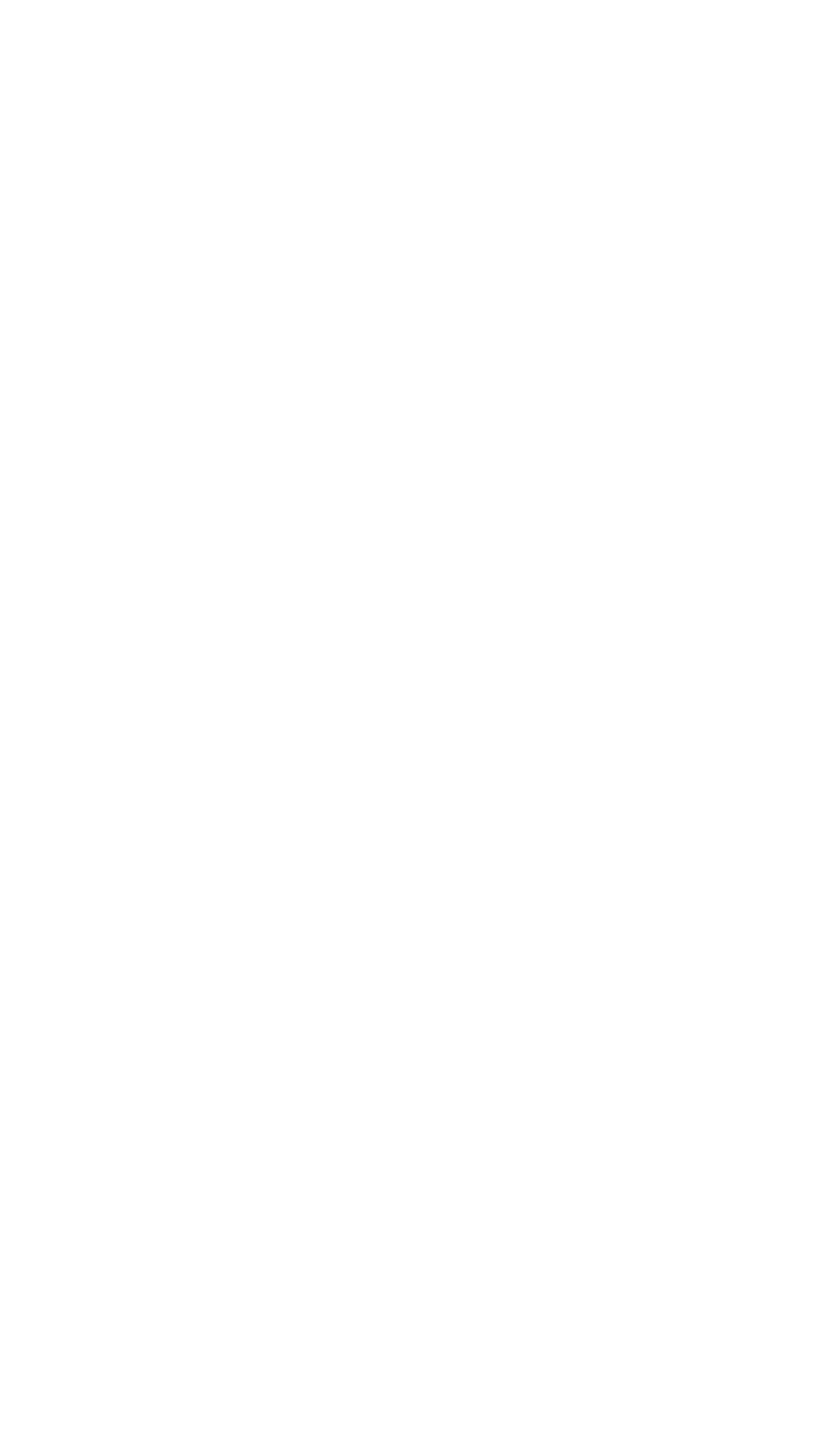
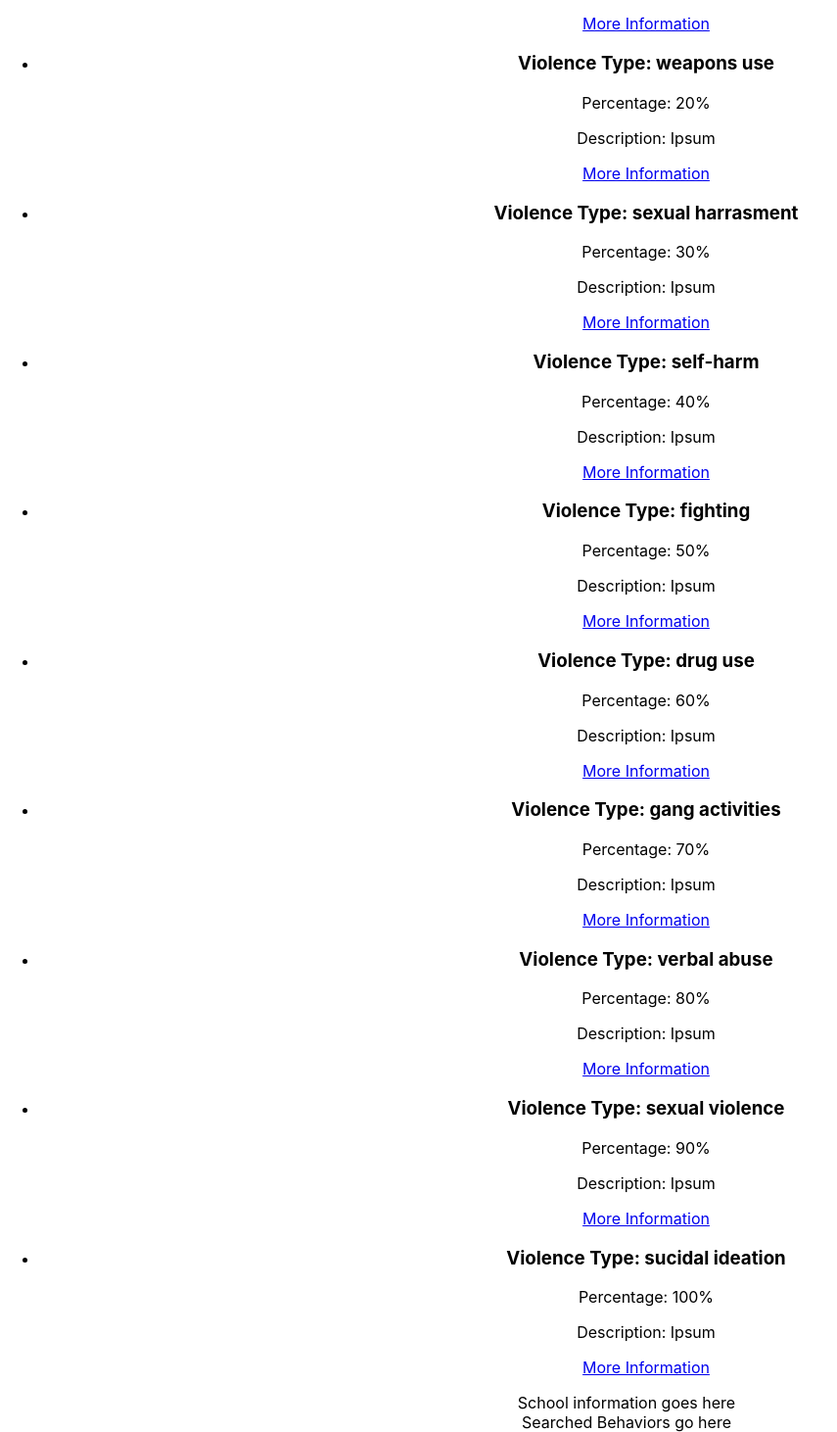
Before and after one commit to NoSchoolViolence/Lantern_Web_App, a React (Create React App) app in the folder lantern/: page /results in a window 1280 px wide. Shown: the part 270-1732 px from the top of the page at 98% size, without its empty margins (0-855 px from the left). Before the commit the page ends 800 px from the top, so only its background shows below. Built offline with nearby package versions, Linux system fonts and the light colour scheme.

Commit message:
hard coded results page

```diff
--- a/lantern/package.json
+++ b/lantern/package.json
@@ -5,7 +5,6 @@
   "dependencies": {
     "react": "^16.6.3",
     "react-dom": "^16.6.3",
-
     "react-router-dom": "^4.3.1",
     "react-scripts": "2.1.1"
   },
--- a/lantern/src/App.js
+++ b/lantern/src/App.js
@@ -4,6 +4,7 @@ import { BrowserRouter, Route } from 'react-router-dom';
 import ROUTES from './routes';
 import './App.css';
 import Search from './search/Search';
+import Results from './results/results';
 
 
 class App extends Component {
@@ -11,10 +12,13 @@ class App extends Component {
     return (
       <div className="App">
         <BrowserRouter>
-          <Route exact path={ROUTES.LANDING} component={Landing}/>
+          <Route exact path={ROUTES.LANDING} component={Landing} />
         </BrowserRouter>
         <BrowserRouter>
-          <Route path={ROUTES.SEARCH} component={Search}/>
+          <Route path={ROUTES.SEARCH} component={Search} />
+        </BrowserRouter>
+        <BrowserRouter>
+          <Route path={ROUTES.RESULTS} component={Results} />
         </BrowserRouter>
       </div>
     );
--- /dev/null
+++ b/lantern/src/results/components/correllationList.js
@@ -0,0 +1,192 @@
+import React, { Component } from "react";
+// import Modal from 'modal';
+let data = [
+  {
+    id: "1",
+    name: "bullying",
+    percentage: 10,
+    description: "Ipsum",
+    link: 'placeholder'
+  },
+  {
+    id: "2",
+    name: "weapons use",
+    percentage: 20,
+    description: "Ipsum",
+    link: 'placeholder'
+  },
+  {
+    id: "3",
+    name: "sexual harrasment",
+    percentage: 30,
+    description: "Ipsum",
+    link: 'placeholder'
+  }, {
+    id: "4",
+    name: "self-harm",
+    percentage: 40,
+    description: "Ipsum",
+    link: 'placeholder'
+  }, {
+    id: "5",
+    name: "fighting",
+    percentage: 50,
+    description: "Ipsum",
+    link: 'placeholder'
+  }, {
+    id: "6",
+    name: "drug use",
+    percentage: 60,
+    description: "Ipsum",
+    link: 'placeholder'
+  }, {
+    id: "7",
+    name: "gang activities",
+    percentage: 70,
+    description: "Ipsum",
+    link: 'placeholder'
+  }, {
+    id: "8",
+    name: "verbal abuse",
+    percentage: 80,
+    description: "Ipsum",
+    link: 'placeholder'
+  }, {
+    id: "9",
+    name: "sexual violence",
+    percentage: 90,
+    description: "Ipsum",
+    link: 'placeholder'
+  }, {
+    id: "10",
+    name: "sucidal ideation",
+    percentage: 100,
+    description: "Ipsum",
+    link: 'placeholder'
+  }
+];
+class CorrellationList extends Component {
+
+  constructor(props) {
+
+    super(props);
+
+    this.state = { editing: false };
+
+    this.toggleModal = this.toggleModal.bind(this);
+  }
+
+  toggleModal() {
+    let editing = !this.state.editing;
+    this.setState({ editing })
+  }
+
+  render() {
+    return (
+      <div className="CorrellationList">
+
+        {/* <ul>
+          {data.forEach(e => {
+            <li>
+              <div id={e.id}>
+                <span>
+                  {e.name}
+                </span>
+                <span>
+                  {e.percentage}
+                </span>
+              </div>
+            </li>
+          })
+
+          }
+        </ul> */}
+
+        <ul>
+          <li>
+            <div>
+              <h3>Violence Type: {data[0].name}</h3>
+              <p>Percentage: {data[0].percentage}%</p>
+              <p>Description: {data[0].description}</p>
+              <p><a href={data[0].link}>More Information</a></p>
+            </div>
+          </li>
+          <li>
+            <div>
+              <h3>Violence Type: {data[1].name}</h3>
+              <p>Percentage: {data[1].percentage}%</p>
+              <p>Description: {data[1].description}</p>
+              <p><a href={data[1].link}>More Information</a></p>
+            </div>
+          </li>
+          <li>
+            <div>
+              <h3>Violence Type: {data[2].name}</h3>
+              <p>Percentage: {data[2].percentage}%</p>
+              <p>Description: {data[2].description}</p>
+              <p><a href={data[2].link}>More Information</a></p>
+            </div>
+          </li>
+          <li>
+            <div>
+              <h3>Violence Type: {data[3].name}</h3>
+              <p>Percentage: {data[3].percentage}%</p>
+              <p>Description: {data[3].description}</p>
+              <p><a href={data[3].link}>More Information</a></p>
+            </div>
+          </li>
+          <li>
+            <div>
+              <h3>Violence Type: {data[4].name}</h3>
+              <p>Percentage: {data[4].percentage}%</p>
+              <p>Description: {data[4].description}</p>
+              <p><a href={data[4].link}>More Information</a></p>
+            </div>
+          </li>
+          <li>
+            <div>
+              <h3>Violence Type: {data[5].name}</h3>
+              <p>Percentage: {data[5].percentage}%</p>
+              <p>Description: {data[5].description}</p>
+              <p><a href={data[5].link}>More Information</a></p>
+            </div>
+          </li>
+          <li>
+            <div>
+              <h3>Violence Type: {data[6].name}</h3>
+              <p>Percentage: {data[6].percentage}%</p>
+              <p>Description: {data[6].description}</p>
+              <p><a href={data[6].link}>More Information</a></p>
+            </div>
+          </li>
+          <li>
+            <div>
+              <h3>Violence Type: {data[7].name}</h3>
+              <p>Percentage: {data[7].percentage}%</p>
+              <p>Description: {data[7].description}</p>
+              <p><a href={data[7].link}>More Information</a></p>
+            </div>
+          </li>
+          <li>
+            <div>
+              <h3>Violence Type: {data[8].name}</h3>
+              <p>Percentage: {data[8].percentage}%</p>
+              <p>Description: {data[8].description}</p>
+              <p><a href={data[8].link}>More Information</a></p>
+            </div>
+          </li>
+          <li>
+            <div>
+              <h3>Violence Type: {data[9].name}</h3>
+              <p>Percentage: {data[9].percentage}%</p>
+              <p>Description: {data[9].description}</p>
+              <p><a href={data[9].link}>More Information</a></p>
+            </div>
+          </li>
+        </ul>
+      </div>
+    );
+  }
+}
+
+export default CorrellationList;
--- /dev/null
+++ b/lantern/src/results/components/modal.js
@@ -0,0 +1,21 @@
+import React from 'react';
+
+class Modal extends React.Component {
+
+  render() {
+
+    return (
+
+      <div className="overlay">
+        <div className="modal">
+          {this.props.children}
+          <button onClick={this.props.close}>Close Me</button>
+        </div>
+      </div>
+    )
+
+  }
+
+}
+
+export default Modal;
--- /dev/null
+++ b/lantern/src/results/results.js
@@ -0,0 +1,26 @@
+import React, { Component } from "react";
+import CorrelationList from "./components/correllationList";
+import ROUTES from "../routes";
+
+class Results extends Component {
+  render() {
+    return (
+      <div className="Results">
+        <h1>Results</h1>
+        <div><a href={ROUTES.SEARCH}>Back</a></div>
+        <div className="Correlation">
+          <h2>Correlation</h2>
+          <CorrelationList />
+        </div>
+        <div>
+          School information goes here
+        </div>
+        <div>
+          Searched Behaviors go here
+        </div>
+      </div>
+    );
+  }
+}
+
+export default Results;
--- a/lantern/src/routes.js
+++ b/lantern/src/routes.js
@@ -1,6 +1,7 @@
-const ROUTES={
+const ROUTES = {
     LANDING: '/',
     SEARCH: '/search',
+    RESULTS: '/results',
 };
 
 export default ROUTES;
--- a/lantern/src/search/Search.js
+++ b/lantern/src/search/Search.js
@@ -1,5 +1,5 @@
 import React, { Component } from 'react';
-
+import ROUTES from '../routes';
 
 class Search extends Component {
   render() {
@@ -8,12 +8,12 @@ class Search extends Component {
         <form>
           <label>
             Enter comma separated behavior terms:
-              <br/>
-              <input type="text" name="search" />
+              <br />
+            <input type="text" name="search" />
           </label>
-          <br/>
+          <br />
           <input type="submit" value="Search" />
-
+          <div><a href={ROUTES.RESULTS}>Results</a></div>
           <input
             name="Public"
             type="checkbox"
```
Also changed, not shown: 2 other files (tests, documents, lock files or other folders).
